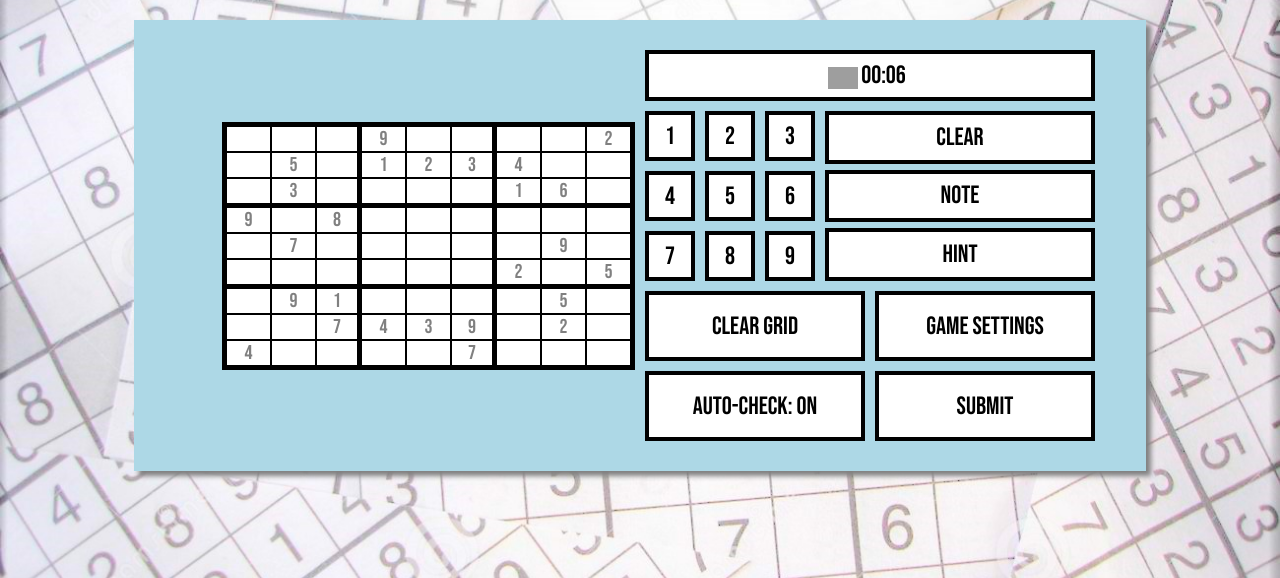
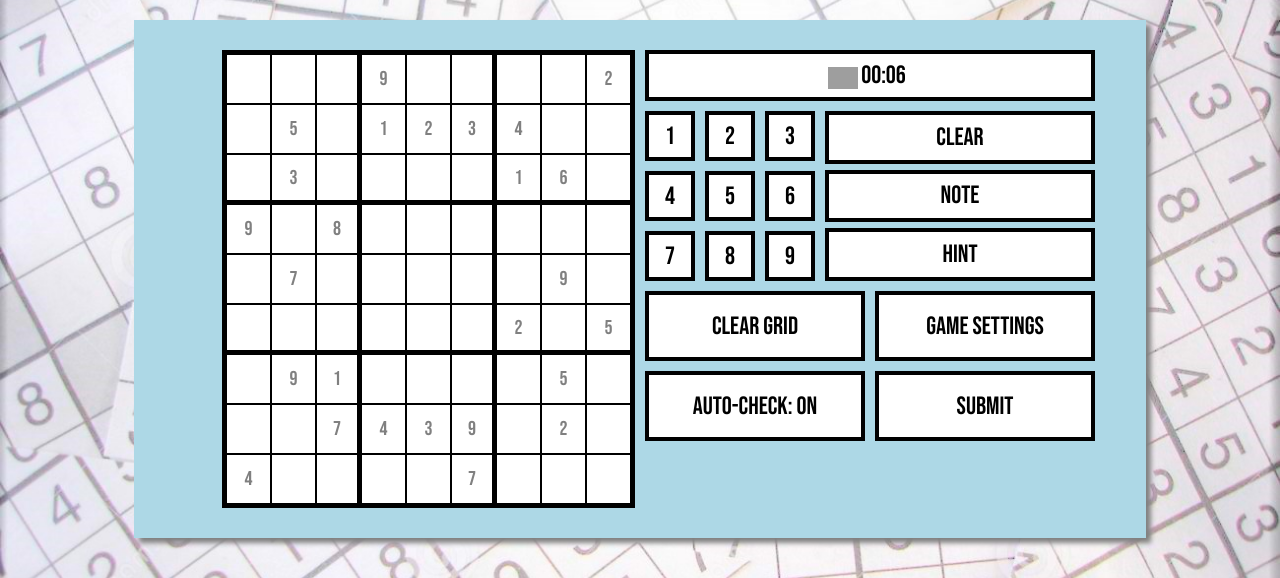
Before and after one commit to rumaisa-azeem/sudokuSolver, a Django app: page /gameplay/ in a window 1280 px wide. Shown: the part 208-786 px from the top of the page. Run offline with Django 3.2, Linux system fonts and the light colour scheme; some libraries are stand-ins or nearby versions; grey boxes are pictures that could not be loaded.

Commit message:
final final idk

```diff
--- a/sudoku-project/sudoku/static/scripts/gameplay-script.js
+++ b/sudoku-project/sudoku/static/scripts/gameplay-script.js
@@ -7,7 +7,6 @@ console.log(solution)
 console.log(gamemode)
 
 const createGrid = (value, index) =>
-
 	`<div
 id='${index}'
 class='square
--- a/sudoku-project/sudoku/static/stylesheets/gameplay-style.css
+++ b/sudoku-project/sudoku/static/stylesheets/gameplay-style.css
@@ -45,6 +45,7 @@ button {
 	border: 1px solid black;
 	display: grid;
 	align-items: center;
+	height: 50px;
 }
 
 .rightborder {
```
